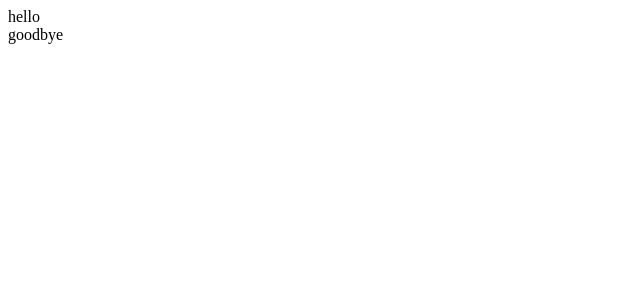
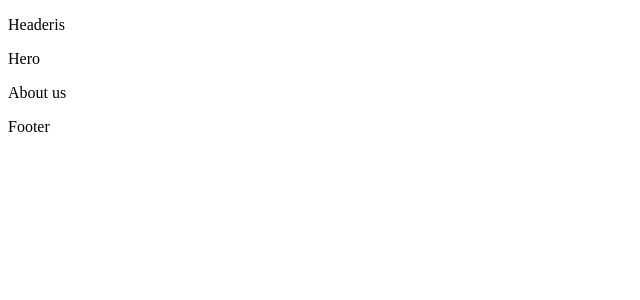
Before and after one commit to BanRokas/FEU12, a React (Create React App) app in the folder React/46 paskaita - 02.23 - React Įvadas/koks_nori/: page / in a window 1280 px wide. Shown: the top 300 px of the page, without its empty margins (0-640 px from the left). Built offline with nearby package versions, Linux system fonts and the light colour scheme.

Commit message:
46 paskaita - React Komponentai

```diff
--- a/React/46 paskaita - 02.23 - React Įvadas/koks_nori/src/App.css
+++ b/React/46 paskaita - 02.23 - React Įvadas/koks_nori/src/App.css
@@ -0,0 +1,3 @@
+.red{
+  color: red;
+}
--- a/React/46 paskaita - 02.23 - React Įvadas/koks_nori/src/App.js
+++ b/React/46 paskaita - 02.23 - React Įvadas/koks_nori/src/App.js
@@ -1,10 +1,14 @@
 import './App.css';
+import Main from './components/Main';
+import Header from './components/Header';
+import Footer from './components/Footer';
 
 function App() {
   return (
     <>
-      <div> hello </div>
-      <div> goodbye </div>
+      <Header />
+      <Main />
+      <Footer />
     </>
   );
 }
--- /dev/null
+++ b/React/46 paskaita - 02.23 - React Įvadas/koks_nori/src/components/About.jsx
@@ -0,0 +1,9 @@
+const About = () => {
+  return (
+    <>
+      <p>About us</p>
+    </>
+  );
+}
+
+export default About;
--- /dev/null
+++ b/React/46 paskaita - 02.23 - React Įvadas/koks_nori/src/components/Footer.jsx
@@ -0,0 +1,9 @@
+const Footer = () => {
+  return (
+    <>
+      <p>Footer</p>
+    </>
+  );
+}
+
+export default Footer;
--- /dev/null
+++ b/React/46 paskaita - 02.23 - React Įvadas/koks_nori/src/components/Header.jsx
@@ -0,0 +1,9 @@
+const Header = () => {
+  return (
+    <>
+      <p>Headeris</p>
+    </>
+  );
+}
+
+export default Header;
--- /dev/null
+++ b/React/46 paskaita - 02.23 - React Įvadas/koks_nori/src/components/Hero.jsx
@@ -0,0 +1,9 @@
+function Hero(){
+  return (
+    <>
+      <p>Hero</p>
+    </>
+  );
+}
+
+export default Hero;
--- /dev/null
+++ b/React/46 paskaita - 02.23 - React Įvadas/koks_nori/src/components/Main.jsx
@@ -0,0 +1,13 @@
+import Hero from "./Hero";
+import About from "./About";
+
+const Main = () => {
+  return (
+    <main>
+      <Hero />
+      <About />
+    </main>
+  );
+}
+
+export default Main;
```
